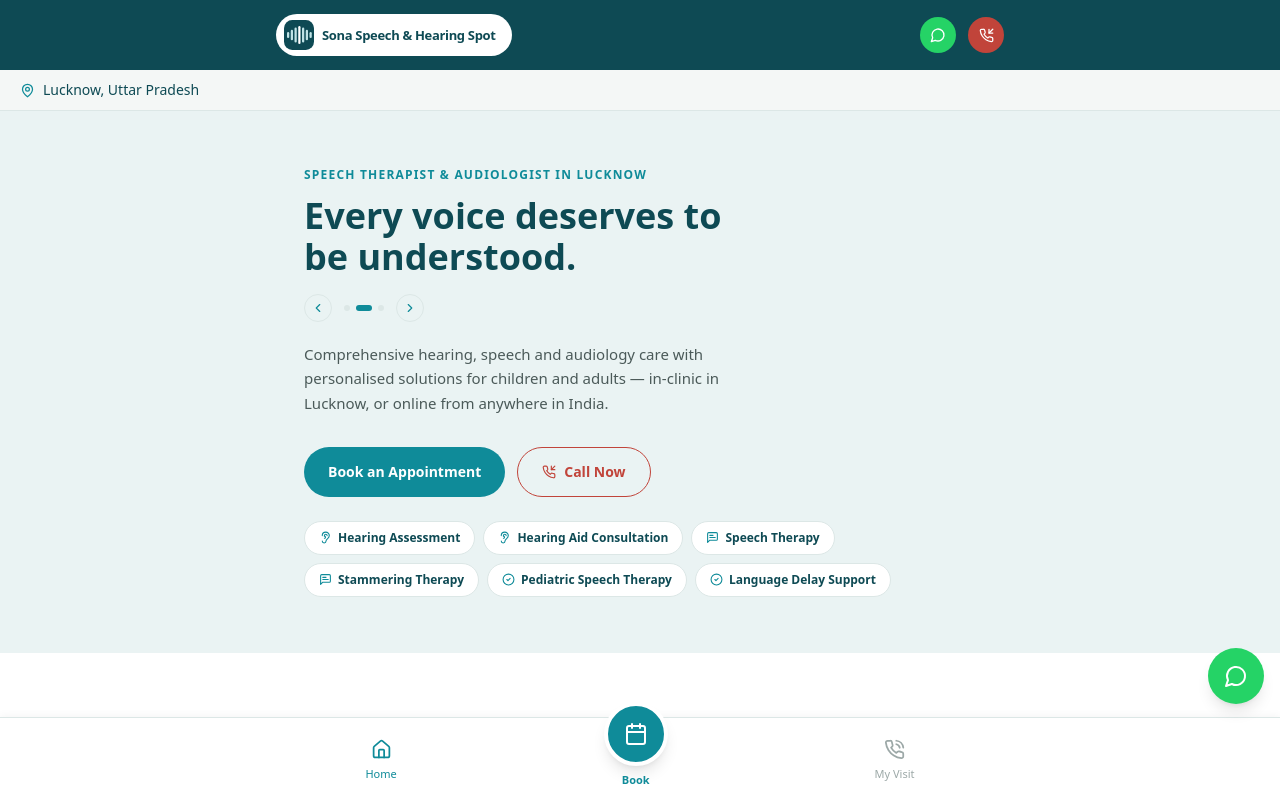
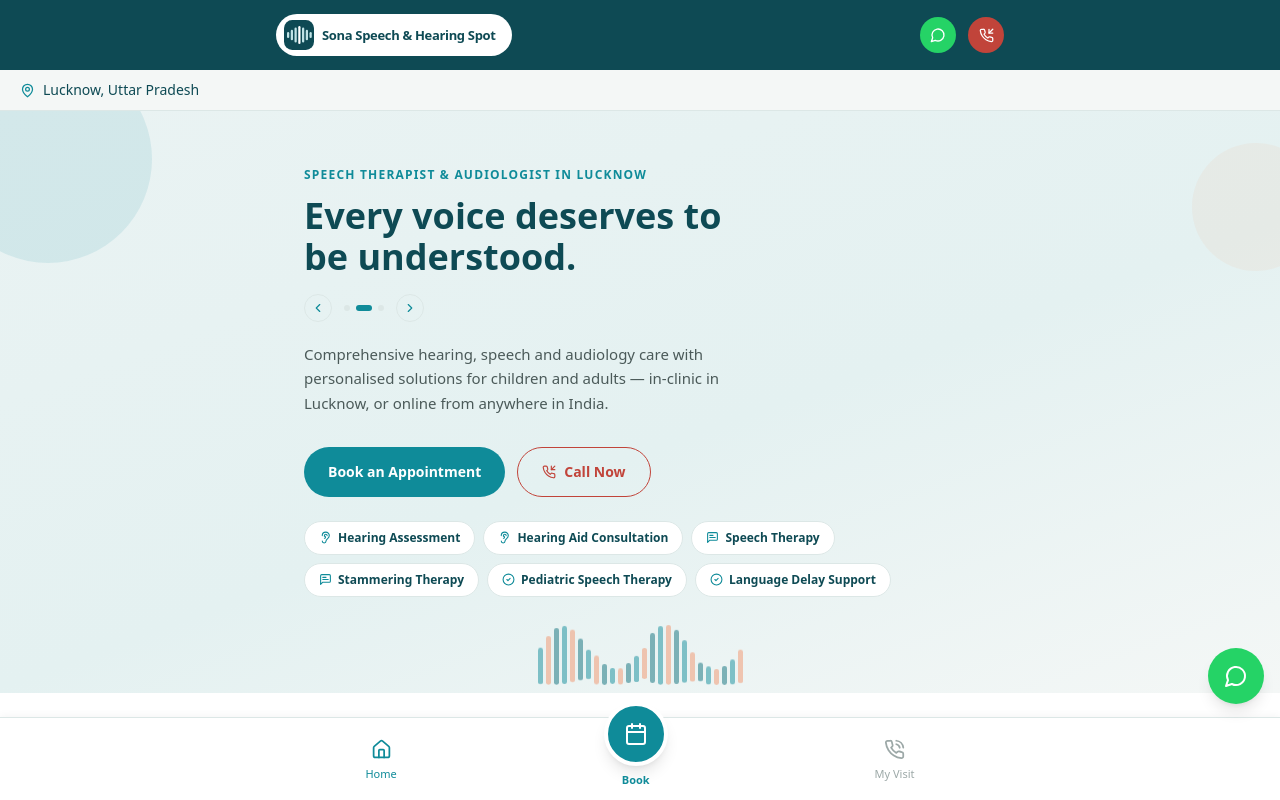
Before and after one commit to mauryamonam425-eng/THE-SONA-S-CLINIC, a React (Vite) app: page / in a window 1280 px wide. Shown: the top 800 px of the page. Built offline with nearby package versions, Linux system fonts and the light colour scheme.

Commit message:
Update App.jsx

```diff
--- a/src/App.jsx
+++ b/src/App.jsx
@@ -21,6 +21,7 @@ const LINE = "#DCE7E6";
 const RED = "#C1443A";
 const WHATSAPP = "#25D366";
 const GOLD_STAR = "#F5A623";
+const CORAL_ACCENT = "#F2946B";
 const WHATSAPP_LINK = "https://wa.me/919236007124?text=Hi%2C%20I%27d%20like%20to%20book%20an%20appointment%20at%20Sona%20Speech%20%26%20Hearing%20Spot";
 const UPI_ID = "7521949604@ptaxis";
 const UPI_NAME = "Sonam Maurya";
@@ -266,6 +267,50 @@ const QUICK_SERVICES = [
   { label: "Language Delay Support", icon: CheckCircle2 },
 ];
 
+/* ---------------------------------------------------------
+   Subtle decorative waveform in the hero background — adds
+   visual richness without needing photography or illustration.
+---------------------------------------------------------- */
+function HeroBackdrop() {
+  const bars = Array.from({ length: 26 }, (_, i) => {
+    const wave = Math.sin(i * 0.5) * 0.5 + 0.5;
+    return 16 + wave * 44;
+  });
+  const barColors = [TEAL, CORAL_ACCENT, TEAL_DARK];
+  return (
+    <div className="absolute inset-0 pointer-events-none z-0 overflow-hidden" aria-hidden="true">
+      {/* Soft color blobs for depth */}
+      <div className="absolute -left-14 -top-14 w-52 h-52 rounded-full" style={{ background: TEAL, opacity: 0.10 }} />
+      <div className="absolute -right-10 top-8 w-32 h-32 rounded-full" style={{ background: CORAL_ACCENT, opacity: 0.08 }} />
+
+      {/* Animated, colorful equalizer strip along the bottom edge —
+          lively, on-brand (sound/voice), and safely clear of the text
+          above thanks to the section's extra bottom padding. */}
+      <div className="absolute left-0 right-0 bottom-0 flex items-end justify-center gap-[3px]" style={{ height: 56, paddingBottom: 8 }}>
+        {bars.map((h, i) => (
+          <div
+            key={i}
+            style={{
+              width: 5,
+              height: h,
+              background: barColors[i % barColors.length],
+              borderRadius: 3,
+              opacity: 0.5,
+              animation: `eqPulse 1.4s ease-in-out ${(i % 7) * 0.09}s infinite`,
+            }}
+          />
+        ))}
+      </div>
+      <style>{`
+        @keyframes eqPulse {
+          0%, 100% { transform: scaleY(0.55); }
+          50% { transform: scaleY(1); }
+        }
+      `}</style>
+    </div>
+  );
+}
+
 function HeroHeadlineCarousel() {
   const [index, setIndex] = useState(0);
 
@@ -309,8 +354,9 @@ function Home_({ setView }) {
   return (
     <div className="pb-28">
       {/* Hero */}
-      <section className="px-5 pt-14 pb-14" style={{ background: BG_SOFT }}>
-        <div className="max-w-2xl mx-auto">
+      <section className="px-5 pt-14 pb-24 relative overflow-hidden" style={{ background: `linear-gradient(160deg, ${BG_SOFT} 0%, #E4F1F1 55%, ${BG_SOFT2} 100%)` }}>
+        <HeroBackdrop />
+        <div className="max-w-2xl mx-auto relative z-10">
           <div className="text-xs font-semibold uppercase tracking-widest mb-3" style={{ color: TEAL }}>Speech Therapist &amp; Audiologist in Lucknow</div>
           <HeroHeadlineCarousel />
           <p className="text-[15px] leading-relaxed mb-8 max-w-md" style={{ color: TEXT_GRAY }}>
@@ -974,8 +1020,28 @@ export default function App() {
     return () => window.removeEventListener("hashchange", checkHash);
   }, []);
 
+  useEffect(() => {
+    // Gently fade + rise each section into view as the visitor scrolls,
+    // instead of everything appearing at once. Marks every <section> as
+    // a reveal target automatically — no need to tag them individually.
+    document.querySelectorAll("section").forEach(el => el.classList.add("reveal"));
+    const observer = new IntersectionObserver(
+      (entries) => {
+        entries.forEach(entry => {
+          if (entry.isIntersecting) {
+            entry.target.classList.add("in-view");
+            observer.unobserve(entry.target);
+          }
+        });
+      },
+      { threshold: 0.12 }
+    );
+    document.querySelectorAll("section.reveal").forEach(el => observer.observe(el));
+    return () => observer.disconnect();
+  }, [view]);
+
   return (
-    <div className="min-h-screen" style={{ background: BG_WHITE, fontFamily: "system-ui, -apple-system, sans-serif" }}>
+    <div className="min-h-screen" style={{ background: BG_WHITE }}>
       <TopBars />
       {view === "home" && <Home_ setView={setView} />}
       {view === "book" && <BookingForm setView={setView} />}
```
